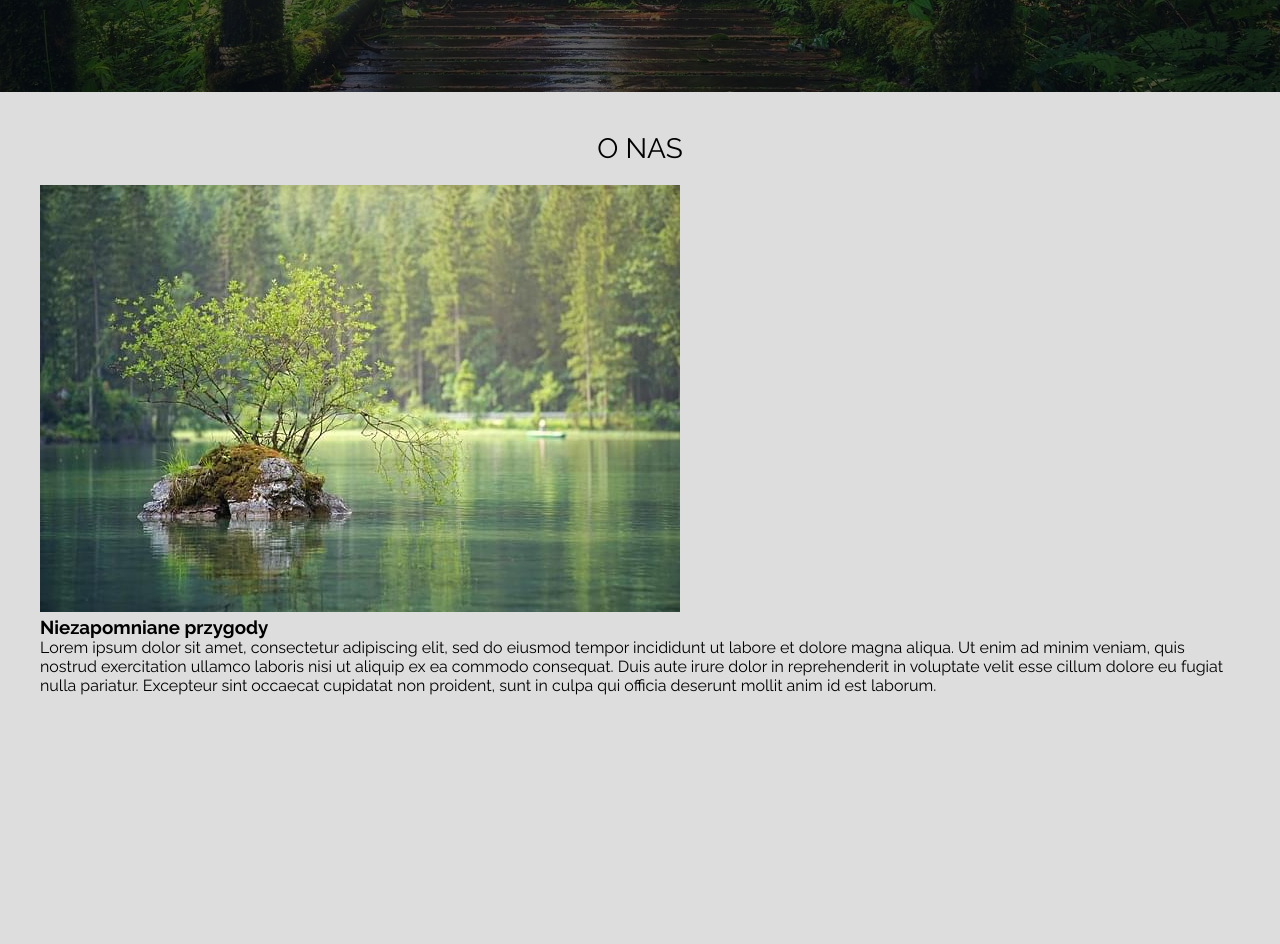
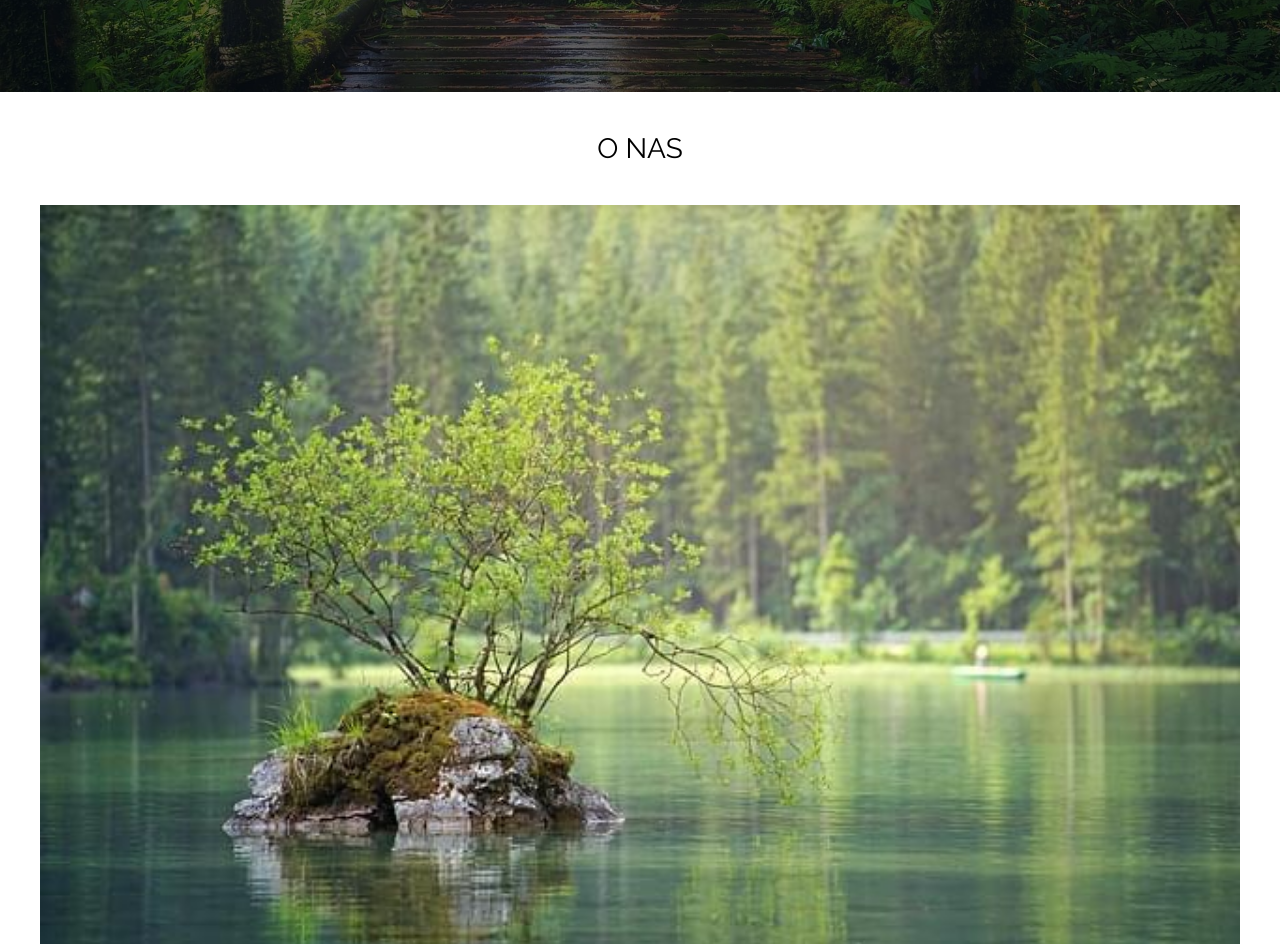
Before and after one commit to pancake-dave/forest, a website: page index.html in a window 1280 px wide. Shown: the part 400-1344 px from the top of the page. Drawn offline with Linux system fonts and the light colour scheme.

Commit message:
worked on about-us section

```diff
--- a/index.html
+++ b/index.html
@@ -57,7 +57,6 @@
 	</div>
 </nav>
 
-			<!-- <img src="../dist/img/jungle_small.jpg" alt="Zdjęcie ścieżki w lesie ułożonej z drewnianych pomostów, ograniczonych barierami" class="header__hero-img"> -->
 			<div class="header__separator"></div>
 			<div class="header__hero section-padding">
 				<div class="header__hero--shadow"></div>
@@ -72,7 +71,7 @@
 		<main>
 			<section class="about-us section-padding">
 				<h2 class="about-us__title section-title">o nas</h2>
-				<div class="about-us__content">
+				<div class="about-us__content wrapper">
 					<img src="../dist/img/waters_small.jpg" alt="Zdjęcie małej, kamiennej wysepki na jeziorze, w tle zielony las" class="about-us__img" />
 					<h3 class="about-us__heading">Niezapomniane przygody</h3>
 					<p class="about-us__text">
--- a/src/sass/base/_base.scss
+++ b/src/sass/base/_base.scss
@@ -15,8 +15,8 @@ html {
 }
 
 body {
-  // background-color: $main-color;
-  background-color: #ddd;
+  background-color: $main-color;
+  // background-color: #ddd;
   height: 200vh;
   // overflow: hidden;
 }
@@ -41,9 +41,15 @@ body {
   .section-padding {
       padding: 3rem 3rem;
   }
+  .section-title {
+    padding-bottom: 3rem;
+  }
 }
 @media($media-large) {
   .section-padding {
       padding: 4rem 4rem;
   }
+  .section-title {
+    padding-bottom: 4rem;
+  }
 }
--- a/src/sass/base/_typography.scss
+++ b/src/sass/base/_typography.scss
@@ -33,6 +33,14 @@ body {
     text-transform: uppercase;
 }
 
+.about-us {
+    color: $secondary-color;
+    &__text {
+        text-align: justify;
+        line-height: 1.4em;
+    }
+}
+
 
 
 // <weight>: Use a value from 100 to 900
--- a/src/sass/layout/_header.scss
+++ b/src/sass/layout/_header.scss
@@ -25,6 +25,7 @@
         }
         &__text {
             grid-row: 2/3;
+            align-self: center;
         }
 
     }
--- a/src/sass/layout/_main.scss
+++ b/src/sass/layout/_main.scss
@@ -6,4 +6,16 @@
     flex-direction: column;
     justify-content: center;
     align-items: center;
+    &__content {
+        display: flex;
+        flex-direction: column;
+        justify-content: center;
+        align-items: center;
+    }
+    &__img {
+        width: 100%;
+    }
+    &__heading {
+        padding: 1em 0;
+    }
 }
```
Also changed, not shown: dist/css/style.min.css, 1 other file.
